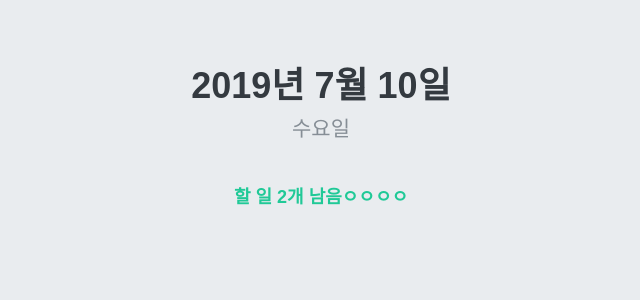
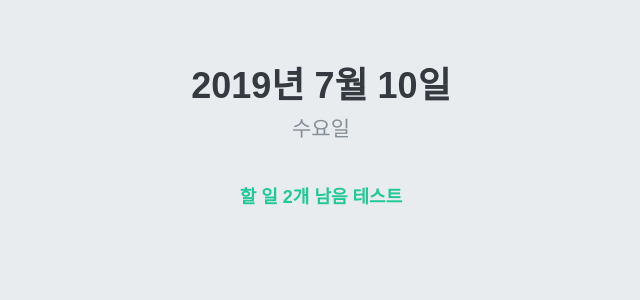
Before and after one commit to Lim-Suhyeon/ReactTest, a React (Create React App) app: page / in a window 1280 px wide. Shown: the top 300 px of the page, without its empty margins (319-959 px from the left). Built offline with nearby package versions, Linux system fonts and the light colour scheme.

Commit message:
Update 3 files

```diff
--- a/src/App.js
+++ b/src/App.js
@@ -12,7 +12,7 @@ export default function App() {
   return (
     <div className="App">
       <GlobalStyle />
-      <TodoHead />
+      <TodoHead title="테스트" />
     </div>
   );
 }
--- a/src/components/TodoHead.js
+++ b/src/components/TodoHead.js
@@ -25,12 +25,12 @@ const TodoHeadBlock = styled.div`
   }
 `;
 
-function TodoHead() {
+function TodoHead(props) {
   return (
     <TodoHeadBlock>
       <h1>2019년 7월 10일</h1>
       <div className="day">수요일</div>
-      <div className="tasks-left">할 일 2개 남음ㅇㅇㅇㅇ</div>
+      <div className="tasks-left">할 일 2개 남음 {props.title}</div>
     </TodoHeadBlock>
   );
 }
```
Also changed, not shown: 1 other file (tests, documents, lock files or other folders).
